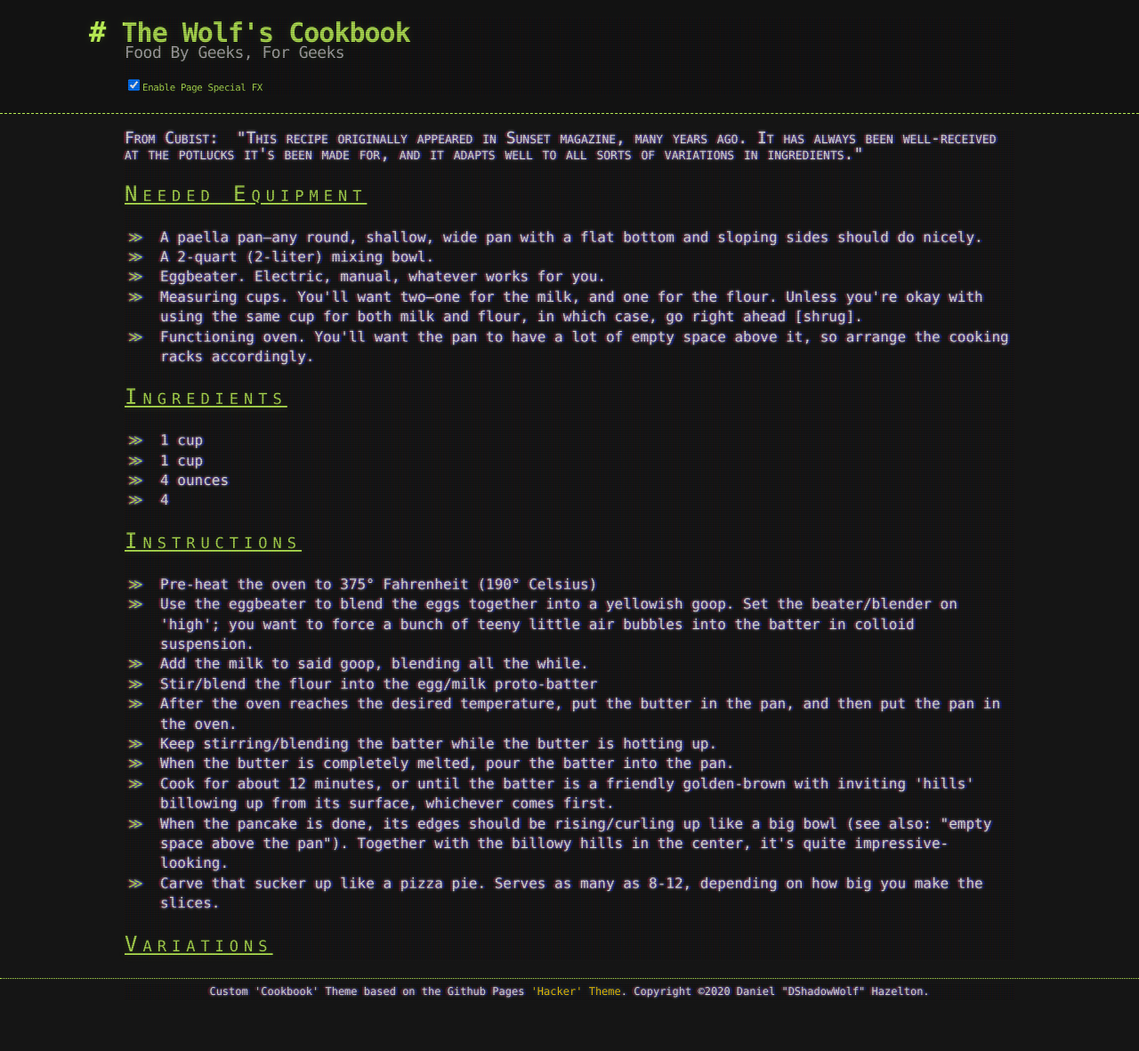
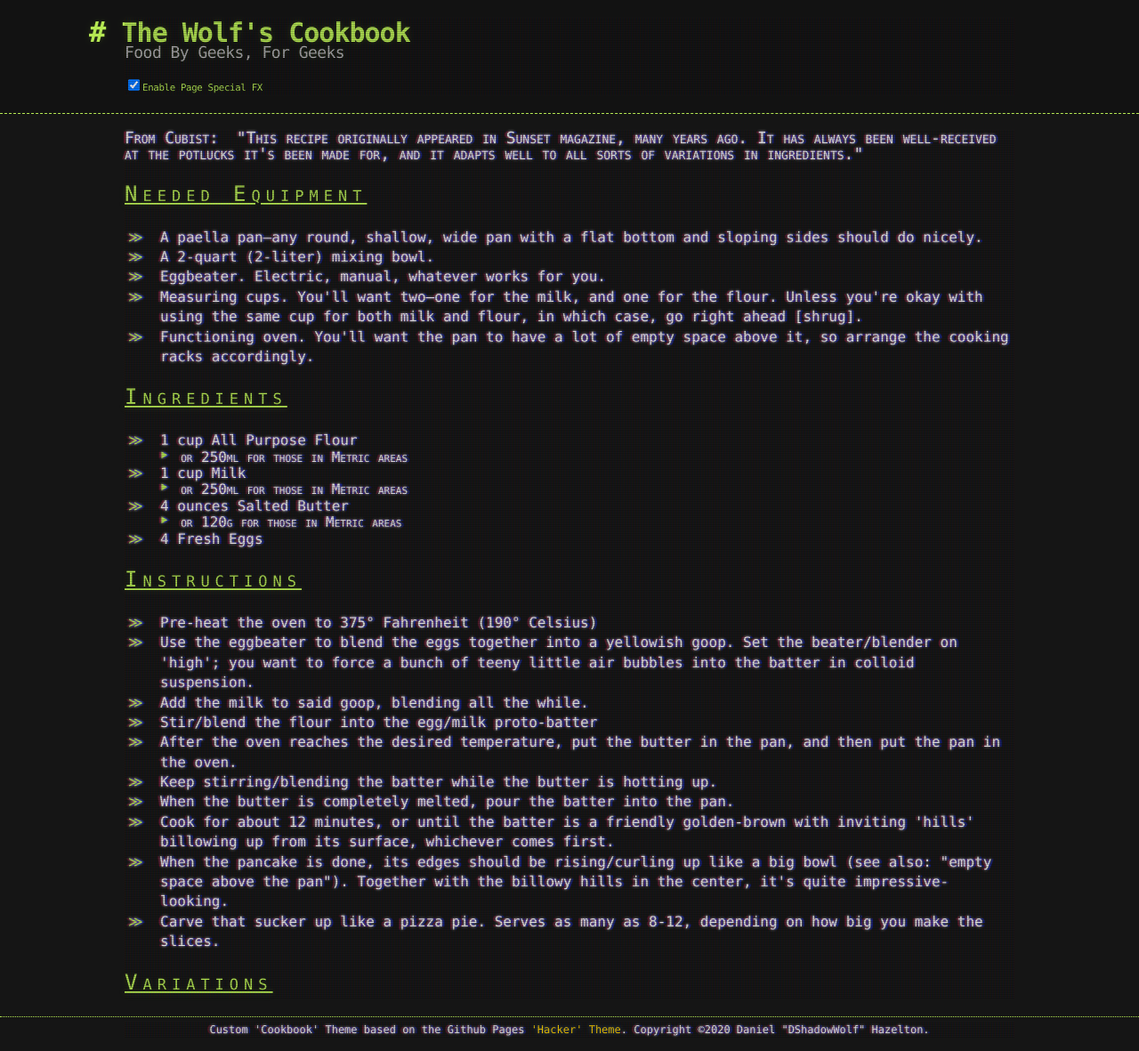
Before and after one commit to dshadowwolf/dshadowwolf.github.io, a Jekyll site: the page built from recipes/4/dutch_baby_cubist.html, in a window 1280 px wide. Shown: the whole page at 89% size. Built offline with Jekyll 4.4.1, drawn with Linux system fonts in a browser that asks for light colours; before the commit the page ends 1138 px from its top, so only the background shows below that.

Commit message:
The errors returned saying "Page Build Failed" without an actual error are f*cked. Took me all this time to spot that I was missing a f*cking `{% endfor %}` to close off the notes output

```diff
--- a/recipes/4/dutch_baby_cubist.html
+++ b/recipes/4/dutch_baby_cubist.html
@@ -22,7 +22,14 @@ equip: [ "A paella pan—any round, shallow, wide pan with a flat bottom and slo
 <ul class="ingredients">
   {% for ing in page.igdt %}
   <li>
-    <span class="ing-amount">{{ ing.amount }}</span>
+    <span class="ing-amount">{{ ing.amount }}</span>&nbsp;{{ ing.name }}
+    {% if ing.notes != '' %}
+    <ul class="ing-notes">
+      {% for note in ing.notes %}
+      <li>{{ note }}</li>
+      {% endfor %}
+    </ul>
+    {% endif %}
   </li>
   {% endfor %}
 </ul>
```
